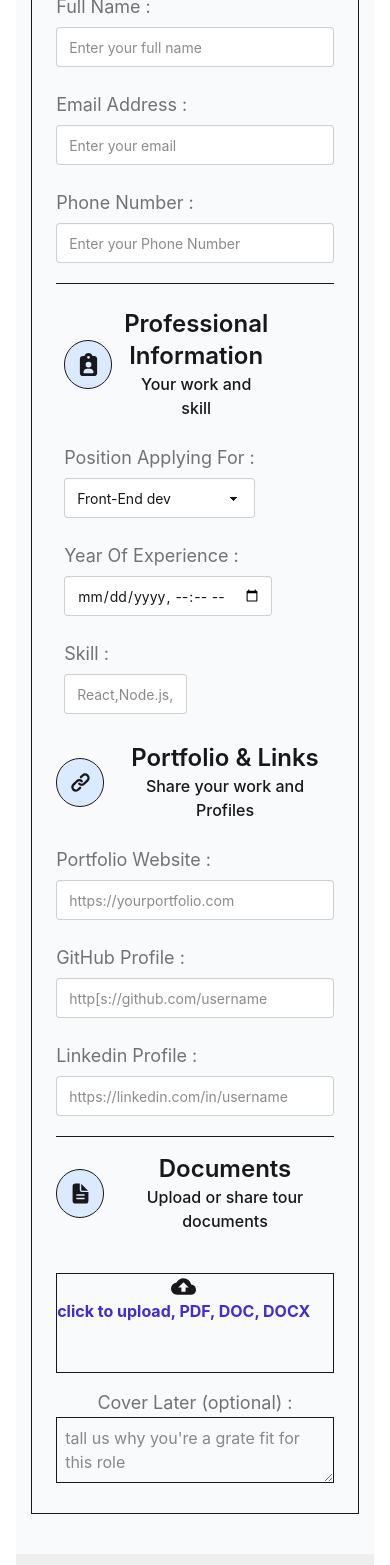
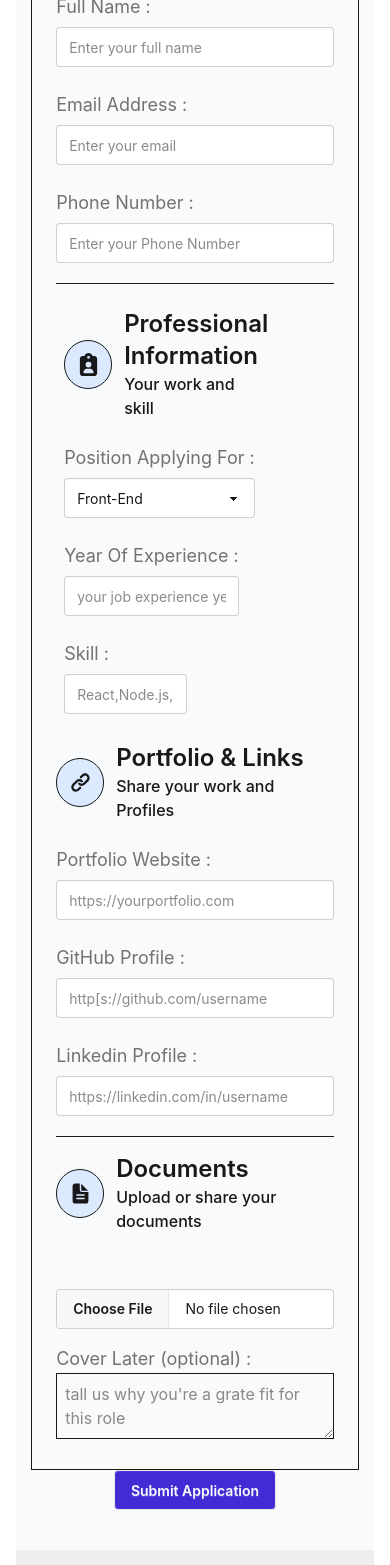
Before and after one commit to sohagroy7223/career-code-client, a React (Vite) app: page /application in a window 390 px wide. Shown: the part 432-1997 px from the top of the page. Built offline with nearby package versions, Linux system fonts and the light colour scheme; no server answers; sample sign-in values are in the browser's storage.

Commit message:
fet form input data and responsive banner de]]]section

```diff
--- a/src/component/Banner.jsx
+++ b/src/component/Banner.jsx
@@ -16,7 +16,7 @@ const Banner = () => {
         <p className="text-primary p-2 bg-white w-40 rounded-2xl">
           find your Dream job
         </p>
-        <h3 className="text-5xl font-bold">
+        <h3 className="md:text-5xl text-3xl font-bold text-center md:text-start">
           Discover Endless Career{" "}
           <span className="text-primary">Opportunities</span>{" "}
         </h3>
--- a/src/component/Form.jsx
+++ b/src/component/Form.jsx
@@ -7,6 +7,35 @@ import { IoDocumentText } from "react-icons/io5";
 import { MdCloudUpload } from "react-icons/md";
 
 const Form = () => {
+  const handelApplicationSubmit = (e) => {
+    e.preventDefault();
+    const name = e.target.name.value;
+    const email = e.target.email.value;
+    const number = e.target.number.value;
+    const position = e.target.position.value;
+    const experience = e.target.experience.value;
+    const skill = e.target.skill.value;
+    const portfolio = e.target.portfolio.value;
+    const github = e.target.github.value;
+    const linkedin = e.target.linkedin.value;
+    const document = e.target.document.files[0];
+    const url = URL.createObjectURL(document);
+    const coverLater = e.target.coverLater.value;
+    console.log(
+      name,
+      email,
+      number,
+      position,
+      experience,
+      skill,
+      portfolio,
+      github,
+      linkedin,
+      url,
+      coverLater,
+    );
+  };
+
   return (
     <div className="space-y-4">
       <div className="space-y-4 flex flex-col justify-center items-center">
@@ -17,14 +46,15 @@ const Form = () => {
         <h3 className="md:text-3xl text-lg font-black">
           Developer Application <span className="text-primary">Form</span>
         </h3>
-        <p className="text-gray-600 md:text-lg text-center">
+        <p className="text-gray-600 md:text-lg ">
           Fill in the details below to apply for the position. We'll get back to{" "}
           <br></br>
           you if your profile matches our Requirements
         </p>
       </div>
+      <form onSubmit={handelApplicationSubmit}>
         <div className="w-11/12 mx-auto md:flex border p-4 gap-4 ">
-        <div className="md:w-6/12 p-2 text-center">
+          <div className="md:w-6/12 p-2 ">
             <div className="flex gap-3 items-center ">
               <div className="bg-blue-100 w-12 p-3 rounded-full border">
                 <FaRegUser size={23} />
@@ -40,6 +70,7 @@ const Form = () => {
                 <input
                   type="text"
                   className="input"
+                  name="name"
                   placeholder="Enter your full name"
                 />
               </div>
@@ -50,6 +81,7 @@ const Form = () => {
                 <input
                   type="email"
                   className="input"
+                  name="email"
                   placeholder="Enter your email"
                 />
               </div>
@@ -60,6 +92,7 @@ const Form = () => {
                 <input
                   type="number"
                   className="input"
+                  name="number"
                   placeholder="Enter your Phone Number"
                 />
               </div>
@@ -70,39 +103,46 @@ const Form = () => {
                   <div className="bg-blue-100 w-12 p-3 rounded-full border">
                     <FaClipboardUser size={23} />
                   </div>
-                <div>
-                  <h3 className="text-2xl font-semibold">
+                  <div className=" w-full">
+                    <h3 className="text-2xl  font-semibold">
                       Professional Information
                     </h3>
                     <p className="font-medium">Your work and skill</p>
                   </div>
                 </div>
-              <div className=" space-y-4 mt-5   ">
+                <div className=" space-y-4 mt-5 ">
                   <div className="fieldset">
                     <label className="label md:text-2xl text-lg">
                       Position Applying For :
                     </label>
                     <select
                       defaultValue="Pick a Framework"
-                    className="select select-info"
+                      className="select select-info "
+                      name="position"
                     >
                       <option disabled={true}>Select position</option>
-                    <option>Front-End dev</option>
+                      <option>Front-End </option>
                       <option>Back-End</option>
                       <option>Full Stack</option>
                     </select>
                   </div>
-                <div className="fieldset">
+                  <div className="fieldset ">
                     <label className="label md:text-2xl text-lg">
                       Year Of Experience :
                     </label>
-                  <input type="datetime-local" className="input" />
+                    <input
+                      type="text"
+                      className="input"
+                      name="experience"
+                      placeholder="your job experience year"
+                    />
                   </div>
                   <div className="fieldset">
                     <label className="label md:text-2xl text-lg">Skill :</label>
                     <input
                       type="text"
                       className="input"
+                      name="skill"
                       placeholder="React,Node.js, MongoDB, Tailwind CSS"
                     />
                   </div>
@@ -110,7 +150,7 @@ const Form = () => {
               </div>
             </div>
           </div>
-        <div className="md:w-6/12  p-2 text-center">
+          <div className="md:w-6/12 p-2 ">
             <div className="flex gap-3 items-center ">
               <div className="bg-blue-100 w-12 p-3 rounded-full border">
                 <HiLink size={23} />
@@ -121,13 +161,14 @@ const Form = () => {
               </div>
             </div>
             <div className=" space-y-4 mt-5">
-            <div className="fieldset">
+              <div className="fieldset ">
                 <label className="label md:text-2xl text-lg">
                   Portfolio Website :
                 </label>
                 <input
                   type="text"
                   className="input"
+                  name="portfolio"
                   placeholder="https://yourportfolio.com"
                 />
               </div>
@@ -136,8 +177,9 @@ const Form = () => {
                   GitHub Profile :
                 </label>
                 <input
-                type="email"
+                  type="text"
                   className="input"
+                  name="github"
                   placeholder="http[s://github.com/username"
                 />
               </div>
@@ -148,6 +190,7 @@ const Form = () => {
                 <input
                   type="text"
                   className="input"
+                  name="linkedin"
                   placeholder="https://linkedin.com/in/username"
                 />
               </div>
@@ -158,34 +201,31 @@ const Form = () => {
                 </div>
                 <div>
                   <h3 className="text-2xl font-semibold">Documents</h3>
-                <p className="font-medium">Upload or share tour documents</p>
+                  <p className="font-medium">Upload or share your documents</p>
                 </div>
               </div>
-            <div className="border opacity-100 h-25 relative mt-10">
-              <p className="flex flex-col justify-center items-center mx-auto absolute text-center md:ml-20">
-                <MdCloudUpload size={25} />
-                <span className="text-primary font-bold ">
-                  click to upload, PDF, DOC, DOCX
-                </span>
-              </p>
-              <input
-                type="file"
-                className="file-input border-none opacity-0 w-full h-full"
-              />
-            </div>
+
+              <input type="file" name="document" className="file-input mt-10" />
+
               <div>
                 <label className="label md:text-2xl text-lg ">
                   Cover Later (optional) :
                 </label>
                 <textarea
-                name=""
-                className="w-full p-2"
+                  name="coverLater"
+                  className="w-full p-2 md:h-40"
                   placeholder="tall us why you're a grate fit for this role"
                 ></textarea>
               </div>
             </div>
           </div>
         </div>
+        <div className="w-full flex justify-center ">
+          <button className="btn bg-primary text-gray-50">
+            Submit Application
+          </button>
+        </div>
+      </form>
     </div>
   );
 };
```
Lines whose indentation alone changed are shown as unchanged.
